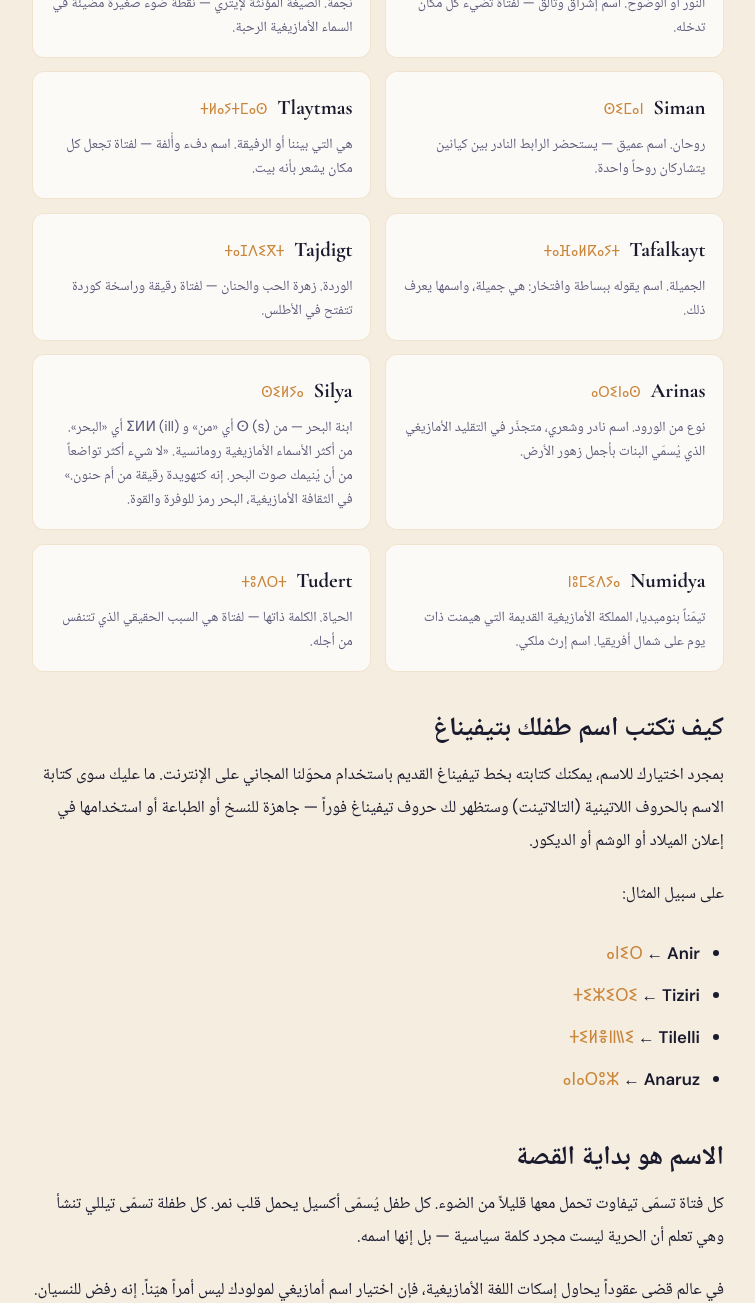
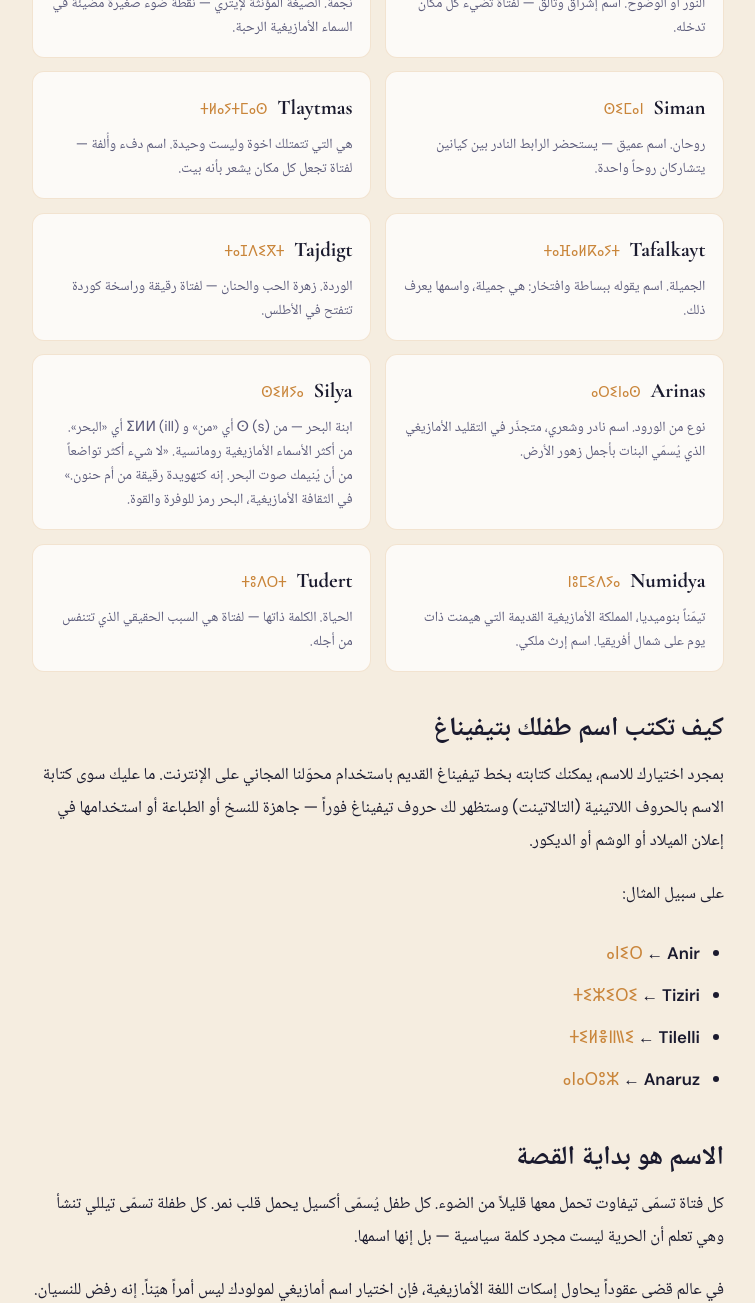
Before and after one commit to lhoubi/amghnas, a plain HTML site: page ar/amazigh-baby-names.html in a window 1280 px wide. Shown: the part 4780-6083 px from the top of the page, without its empty margins (262-1017 px from the left). Drawn offline with nearby package versions, Linux system fonts and the light colour scheme.

Commit message:
Update amazigh-baby-names.html

```diff
--- a/ar/amazigh-baby-names.html
+++ b/ar/amazigh-baby-names.html
@@ -361,7 +361,7 @@
 
         <div class="name-card">
           <div class="name-card-top"><span class="name-latin">Tlaytmas</span><span class="name-tifinagh">ⵜⵍⴰⵢⵜⵎⴰⵙ</span></div>
-          <div class="name-meaning">هي التي بيننا أو الرفيقة. اسم دفء وأُلفة — لفتاة تجعل كل مكان يشعر بأنه بيت.</div>
+          <div class="name-meaning">هي التي تتمتلك اخوة وليست وحيدة. اسم دفء وأُلفة — لفتاة تجعل كل مكان يشعر بأنه بيت.</div>
         </div>
 
         <div class="name-card">
@@ -410,7 +410,7 @@
 
       <h2>الاسم هو بداية القصة</h2>
 
-      <p>كل فتاة تسمّى تيفاوت تحمل معها قليلاً من الضوء. كل طفل يُسمّى أكسيل يحمل قلب نمر. كل طفلة تسمّى تيللي تنشأ وهي تعلم أن الحرية ليست مجرد كلمة سياسية — بل إنها اسمه.</p>
+      <p>كل فتاة تسمّى تيفاوت تحمل معها قليلاً من الضوء. كل طفل يُسمّى أكسيل يحمل قلب نمر. كل طفلة تسمّى تيللي تنشأ وهي تعلم أن الحرية ليست مجرد كلمة سياسية — بل إنها اسمها.</p>
 
       <p>في عالم قضى عقوداً يحاول إسكات اللغة الأمازيغية، فإن اختيار اسم أمازيغي لمولودك ليس أمراً هيّناً. إنه رفض للنسيان. إنه هدية تصل طفلك بأكثر من 300,000 عام من الحضور البشري المتواصل في شمال أفريقيا — بالجبال والصحاري والنقوش التيفيناغية على وجوه الصخور القديمة، وبكل أب وأم حُرموا من هذا الخيار قبلك.</p>
 
```
